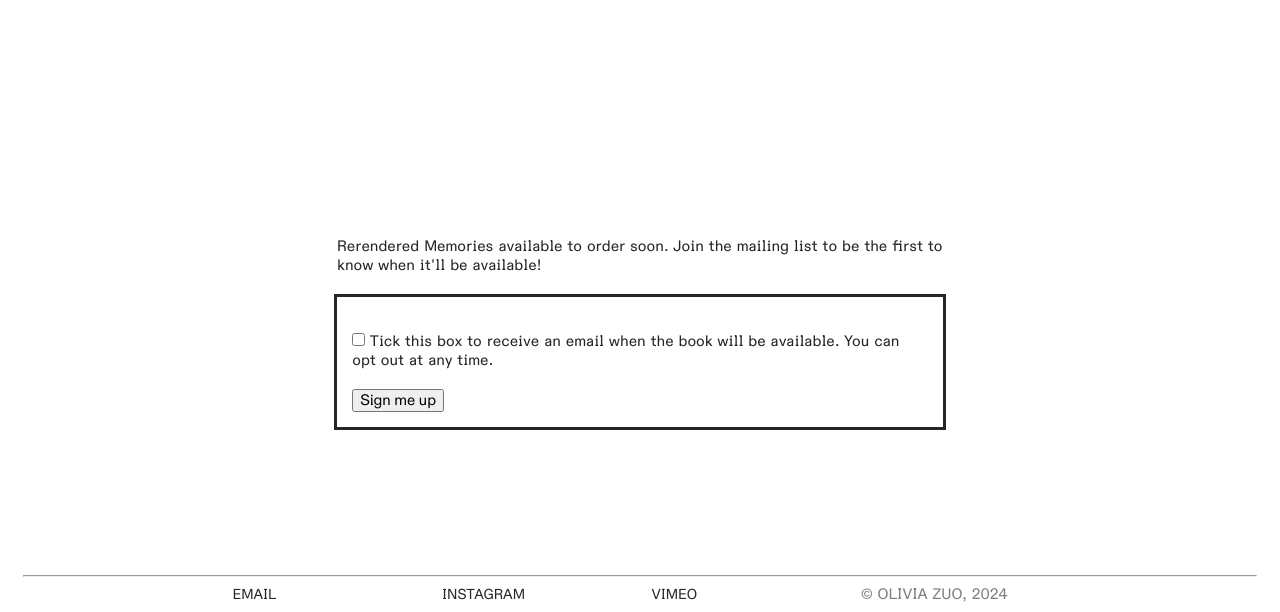
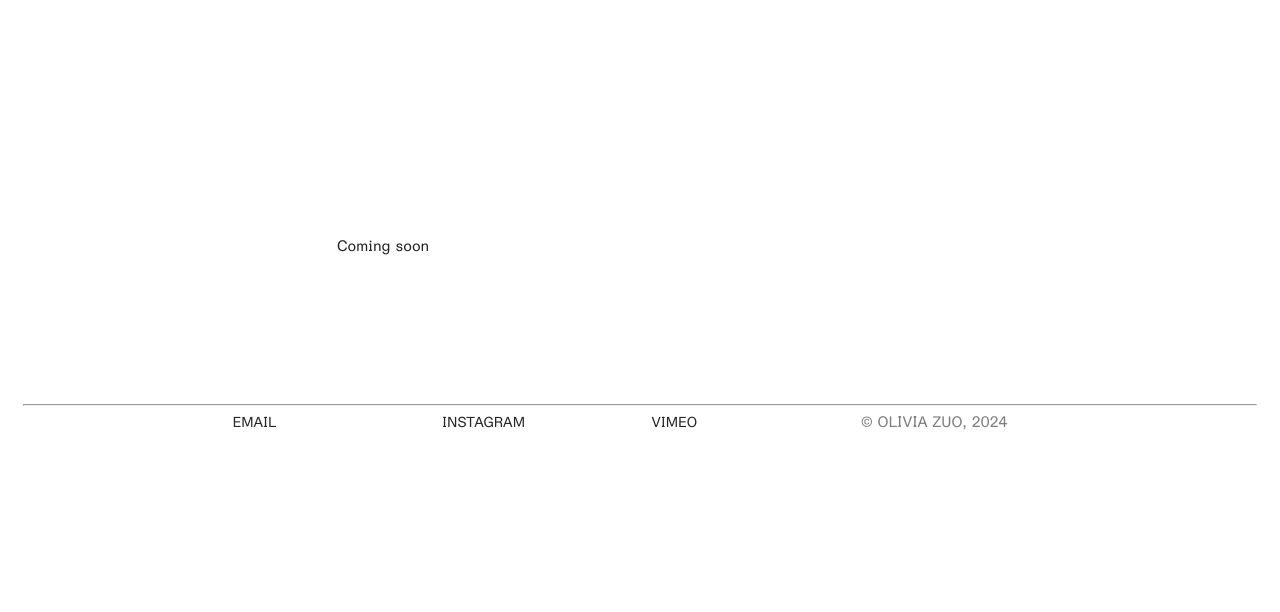
Before and after one commit to simonpforster/oliviazuo-portfolio, a PHP site: page /html/shop.php in a window 1280 px wide. Shown: the part 331-943 px from the top of the page. After the commit the page ends 761 px from the top, so only its background shows below. Run offline with PHP 8.4, Linux system fonts and the light colour scheme.

Commit message:
erase shop

```diff
--- a/src/html/shop.php
+++ b/src/html/shop.php
@@ -33,18 +33,7 @@
             </div>
             <div class="desktop-1-2 text">
                 <div class="text">
-                    <div>
-                        Rerendered Memories available to order soon. Join the mailing list to be the first to know when it'll be available!
-                    </div>
-                    <div class="spacing" style="height: 1.5rem;"></div>
-                    <form style="outline-style: solid; padding: 1rem;">
-                        <div><Email: <input type="email" style=""></div><br>
-                        <div>
-                            <input type="checkbox">
-                             Tick this box to receive an email when the book will be available. You can opt out at any time.
-                        </div><br>
-                        <input type="submit" value="Sign me up">
-                    </form>
+                    Coming soon
                 </div>
             </div>
             <div class="desktop-25 empty"></div>
```
